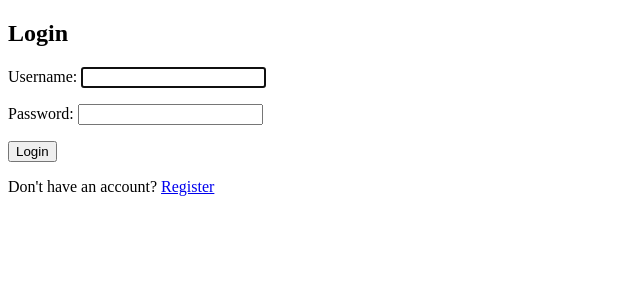
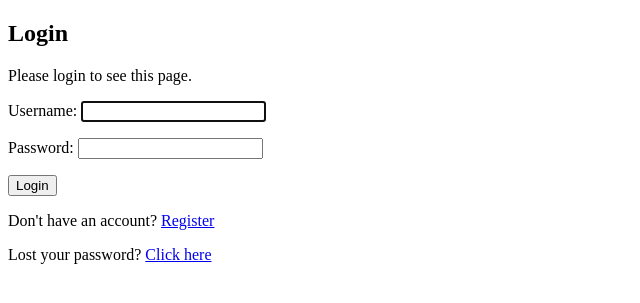
Before and after one commit to luk-zm/rizzcode, a Django app: a page that uses login/templates/login/login.html in a window 1280 px wide. Shown: the top 303 px of the page, without its empty margins (0-640 px from the left). Run offline with Django 5.2, Linux system fonts and the light colour scheme.

```diff
--- a/login/templates/login/login.html
+++ b/login/templates/login/login.html
@@ -10,12 +10,22 @@
         <p style="color: red;">Invalid username or password.</p>
     {% endif %}
 
-    <form method="post">
+    {% if next %}
+        {% if user.is_authenticated %}
+	    <p>Your account doesn't have access to this page. To proceed,
+      please login with an account that has access.</p>
+    {% else %}
+      <p>Please login to see this page.</p>
+    {% endif %}
+  {% endif %}
+
+<form method="post" action={% url 'login' %}>
         {% csrf_token %}
         {{ form.as_p }}
         <button type="submit">Login</button>
     </form>
 
     <p>Don't have an account? <a href="{% url 'register' %}">Register</a></p>
+    <p>Lost your password? <a href={% url 'password_reset'%}>Click here</p>
 </body>
 </html>
--- a/login/urls.py
+++ b/login/urls.py
@@ -1,9 +1,16 @@
-from django.urls import path
-from .views import register, CustomLoginView
-from django.contrib.auth.views import LogoutView
+from django.urls import path, include
+from .views import register, reset_password, CustomLoginView
+from django.contrib.auth import views
 
 urlpatterns = [
     path('login/', CustomLoginView.as_view(), name='login'),
-    path('logout/', LogoutView.as_view(next_page='login'), name='logout'),
+    path('logout/', views.LogoutView.as_view(next_page='login'), name='logout'),
     path('register/', register, name='register'),
+
+    #django builtins
+    path('reset-password', reset_password, name='reset_password'),
+    path('password_reset/', views.PasswordResetView.as_view(), name='password_reset'),
+    path('password_reset/done/', views.PasswordResetDoneView.as_view(), name='password_reset_done'),
+    path('reset/<uidb64>/<token>/', views.PasswordResetConfirmView.as_view(), name='password_reset_confirm'),
+    path('reset/done/', views.PasswordResetCompleteView.as_view(), name='password_reset_complete'),
 ]
--- a/login/views.py
+++ b/login/views.py
@@ -2,6 +2,8 @@ from django.contrib.auth import login
 from django.shortcuts import render, redirect
 from django.contrib.auth.views import LoginView
 from .forms import CustomUserCreationForm
+from django.http import HttpResponse
+
 
 def register(request):
     if request.method == 'POST':
@@ -14,5 +16,10 @@ def register(request):
         form = CustomUserCreationForm()
     return render(request, 'login/register.html', {'form': form})
 
+
+def reset_password(request):
+    return HttpResponse("TODO")
+
+
 class CustomLoginView(LoginView):
     template_name = 'login/login.html'
--- a/zadania/models.py
+++ b/zadania/models.py
@@ -48,6 +48,7 @@ class Solution(models.Model):
     exercise = models.ForeignKey(Exercise, on_delete=models.CASCADE)
     user = models.ForeignKey(settings.AUTH_USER_MODEL, on_delete=models.CASCADE)
     completed = models.BooleanField(default=False)
+    # wypierdolić — to nawet nie korzysta z bazy danych...
     code_file = models.FileField(upload_to='solutions/', null=True, blank=True)
     solution_text = models.TextField(null=True, blank=True)
     pub_date = models.DateTimeField("Date Added")
```
Also changed, not shown: db.sqlite3, stronaglowna/views.py (line endings or trailing spaces).
